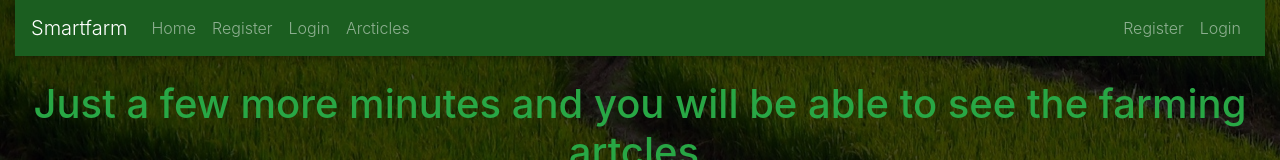
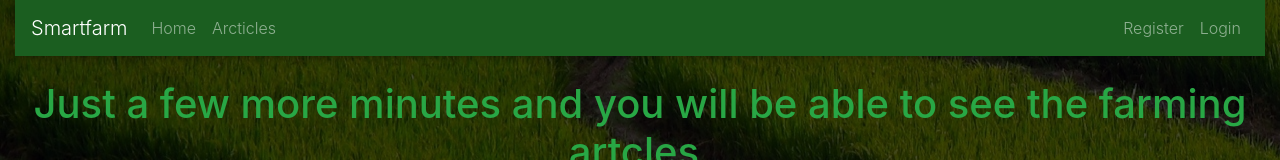
Before and after one commit to BuildForSDGCohort2/Team-212-groupa-frontendreact, a React (Create React App) app in the folder smartfarm/: page /arcticles in a window 1280 px wide. Shown: the top 160 px of the page. Built offline with nearby package versions, Linux system fonts and the light colour scheme; a web font is replaced by a local one.

Commit message:
Update Navbar.js

```diff
--- a/smartfarm/src/components/layout/Navbar.js
+++ b/smartfarm/src/components/layout/Navbar.js
@@ -18,8 +18,6 @@ class Mynavbar extends React.Component {
                 <Navbar.Collapse id="basic-navbar-nav">
                   <Nav className="mr-auto">
                     <Nav.Link href="/">Home</Nav.Link>
-                    <Nav.Link href="/register">Register</Nav.Link>
-                    <Nav.Link href="/login">Login</Nav.Link>
                     <Nav.Link href="/arcticles">Arcticles</Nav.Link>
                   </Nav>
 
```
